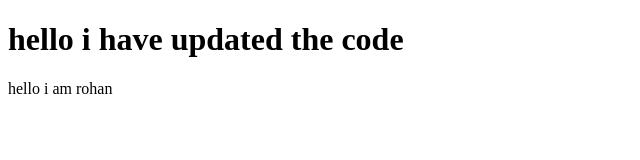
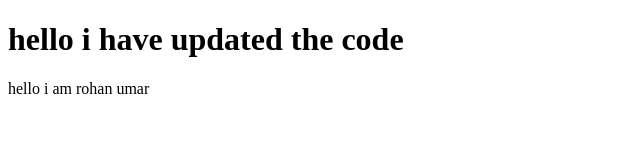
Before and after one commit to Abhay-Kumar30/one, a plain HTML site: page index.html in a window 1280 px wide. Shown: the full height of the page, 0-640 px from the left. Drawn offline with Linux system fonts and the light colour scheme.

Commit message:
message2

```diff
--- a/index.html
+++ b/index.html
@@ -7,6 +7,6 @@
 </head>
 <body>
     <h1>hello i have updated the code</h1>
-    <p>hello i am rohan</p>
+    <p>hello i am rohan umar</p>
 </body>
 </html>
```
